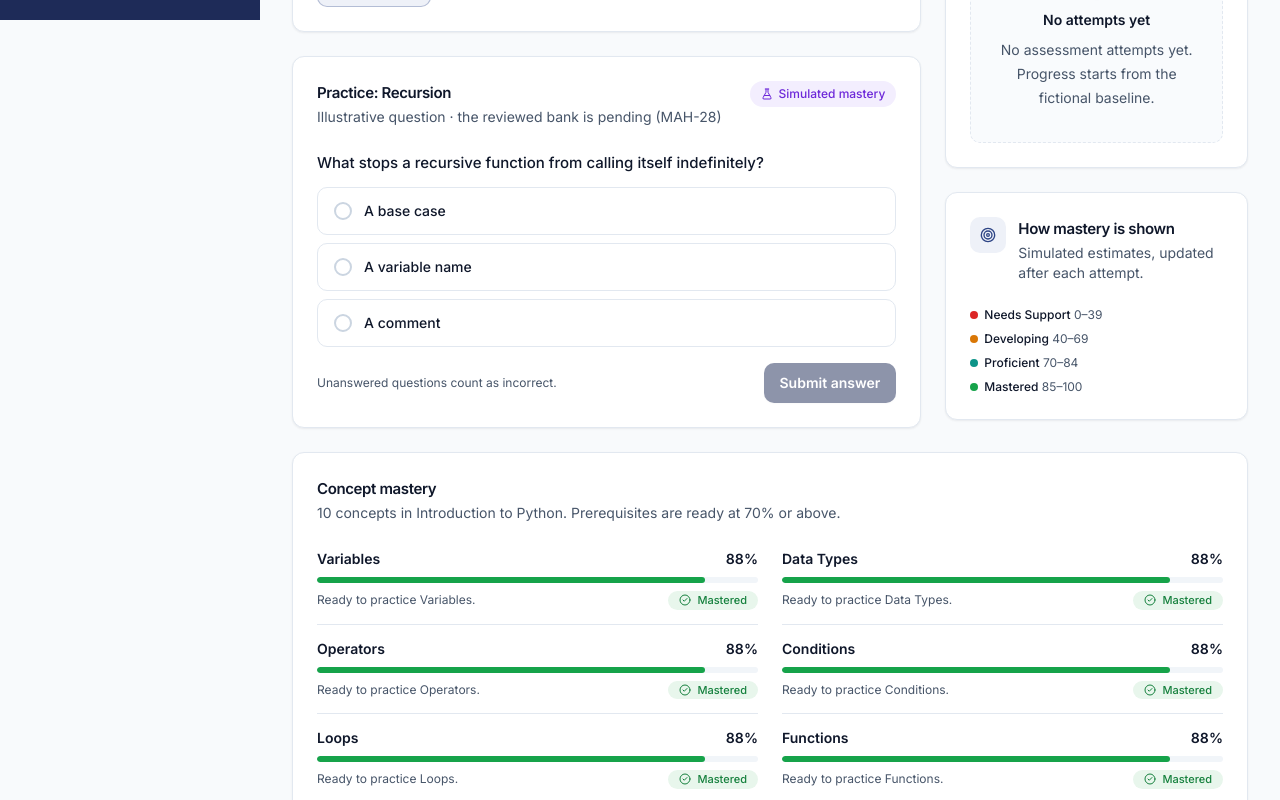
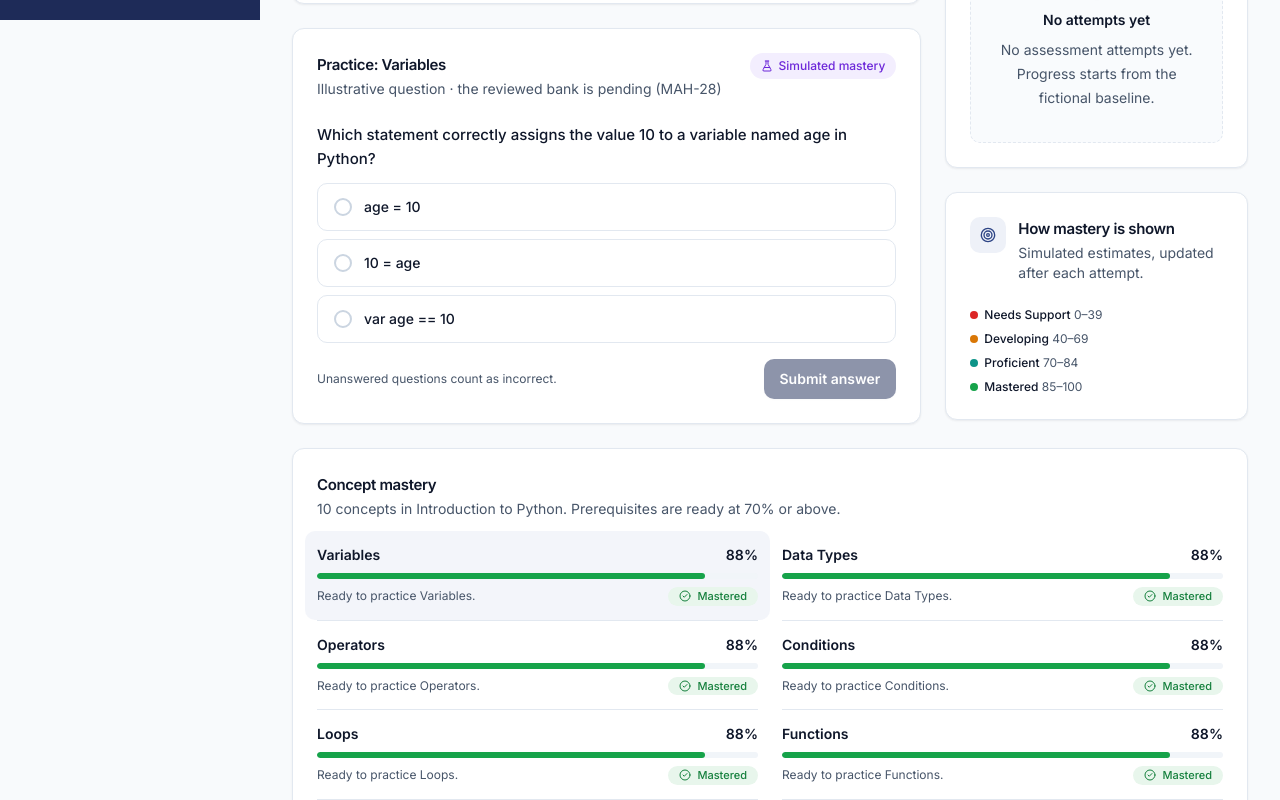
Before and after one commit to Lioomr/adaptive-learning-platform, a Next.js app in the folder Notch Demo/frontend/: page /student in a window 1280 px wide. Shown: the part 780-1580 px from the top of the page. Built offline with nearby package versions, Linux system fonts and the light colour scheme.

Commit message:
Add illustrative Variables assessment question

```diff
--- a/Notch Demo/frontend/data/fixtures.ts
+++ b/Notch Demo/frontend/data/fixtures.ts
@@ -78,6 +78,15 @@ export const advisors: Advisor[] = [
  */
 export const questions: Question[] = [
   {
+    id: "PY-VAR-001",
+    courseId: "C-PY",
+    conceptId: "PY-VAR",
+    prompt: "Which statement correctly assigns the value 10 to a variable named age in Python?",
+    options: ["age = 10", "10 = age", "var age == 10"],
+    answer: "age = 10",
+    explanation: "In Python, assignment uses the = operator with the variable name on the left and the value on the right.",
+  },
+  {
     id: "PY-REC-001",
     courseId: "C-PY",
     conceptId: "PY-REC",
```
